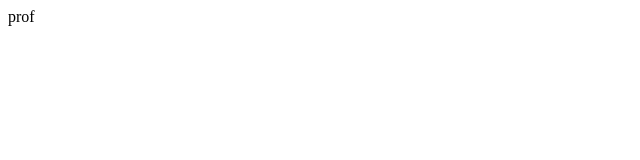
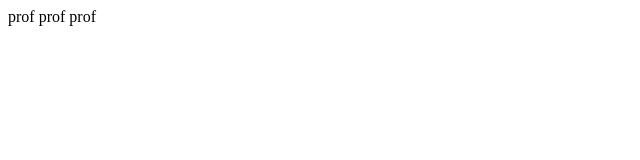
Before and after one commit to noriya0526/ppp, a plain HTML site: page index.html in a window 1280 px wide. Shown: the full height of the page, 0-640 px from the left. Drawn offline with Linux system fonts and the light colour scheme.

Commit message:
prof追加

```diff
--- a/index.html
+++ b/index.html
@@ -9,6 +9,8 @@
 <body>
 
 prof
+prof
+prof
 
 </body>
 </html>
```
